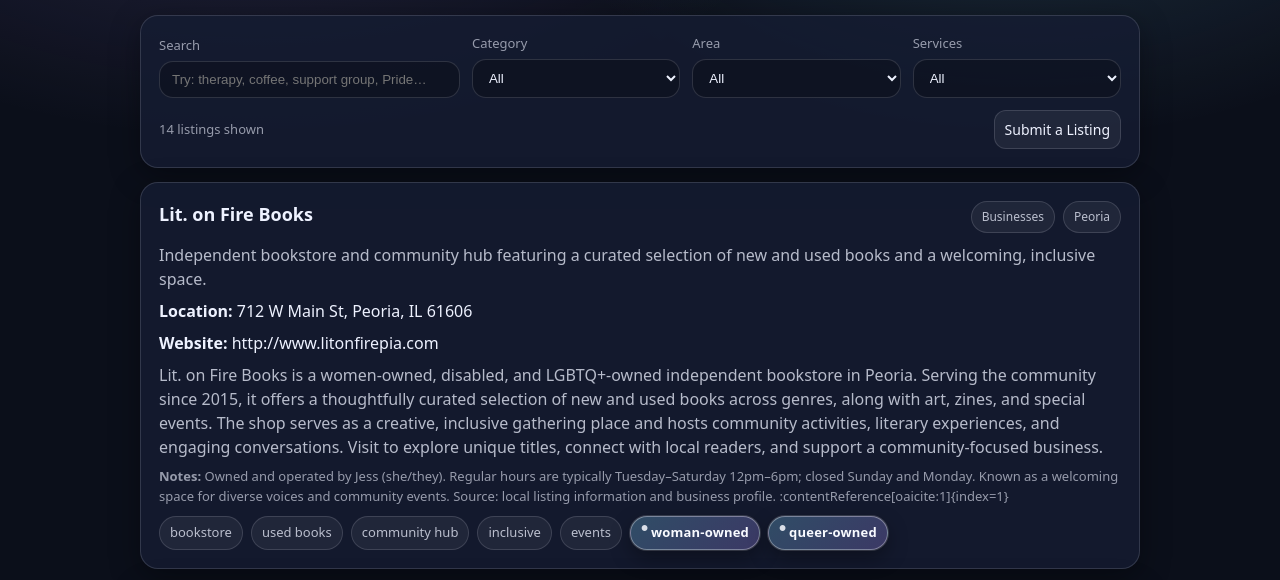
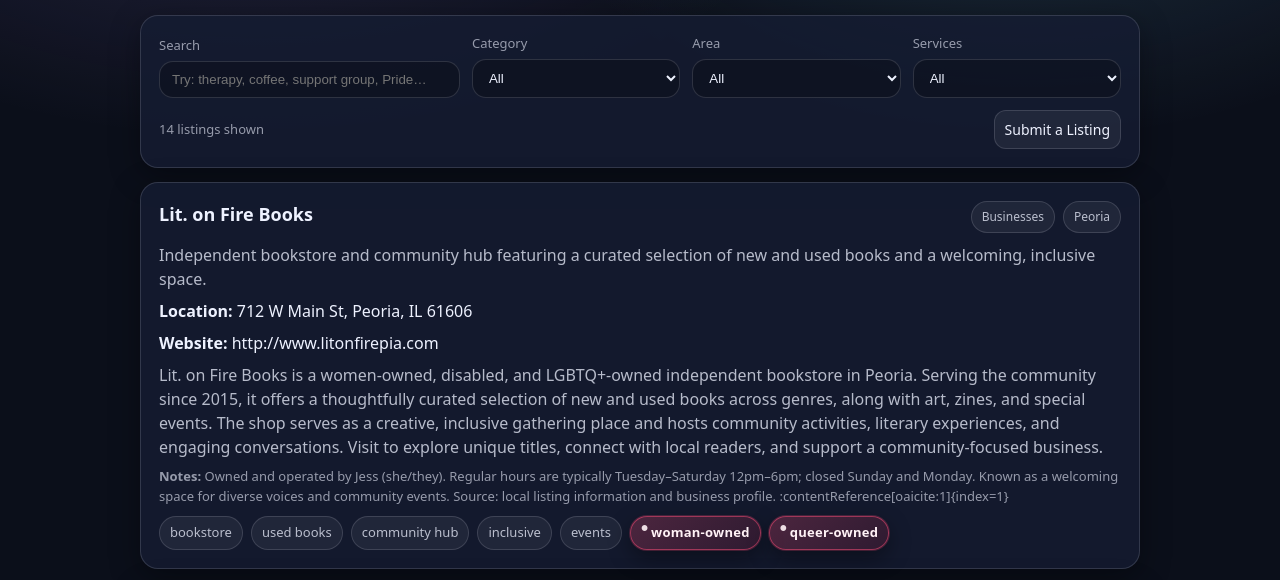
Before and after one commit to choralsinger82/lgbtqpeoria.org, a plain HTML site: page directory.html in a window 1280 px wide. Shown: the part 220-800 px from the top of the page. Drawn offline with Linux system fonts and the light colour scheme.

Commit message:
Update styles.css

```diff
--- a/assets/styles.css
+++ b/assets/styles.css
@@ -201,23 +201,23 @@ h2{ margin: 0 0 10px; font-size: 20px; }
 .tag[data-owner]{
   background: linear-gradient(
     135deg,
-    rgba(125, 211, 252, 0.28),
-    rgba(167, 139, 250, 0.28)
+    rgba(225, 70, 110, 0.28),   /* coral-magenta */
+    rgba(120, 30, 60, 0.28)     /* deep wine */
   );
-  border: 1px solid rgba(255, 255, 255, 0.35);
-  color: #f8faff;
+  border: 1px solid rgba(225, 70, 110, 0.6);
+  color: #fff2f6;
   font-weight: 800;
-  letter-spacing: 0.2px;
+  letter-spacing: 0.25px;
   box-shadow:
-    0 0 0 1px rgba(255,255,255,.15),
-    0 8px 20px rgba(0,0,0,.35);
+    0 0 0 1px rgba(225,70,110,.25),
+    0 8px 22px rgba(0,0,0,.4);
 }
 
 .tag[data-owner]::before{
   content: "●";
   margin-right: 0.35em;
   font-size: 0.6em;
-  opacity: 0.85;
+  opacity: 0.9;
 }
 
 .filters-row{
```
